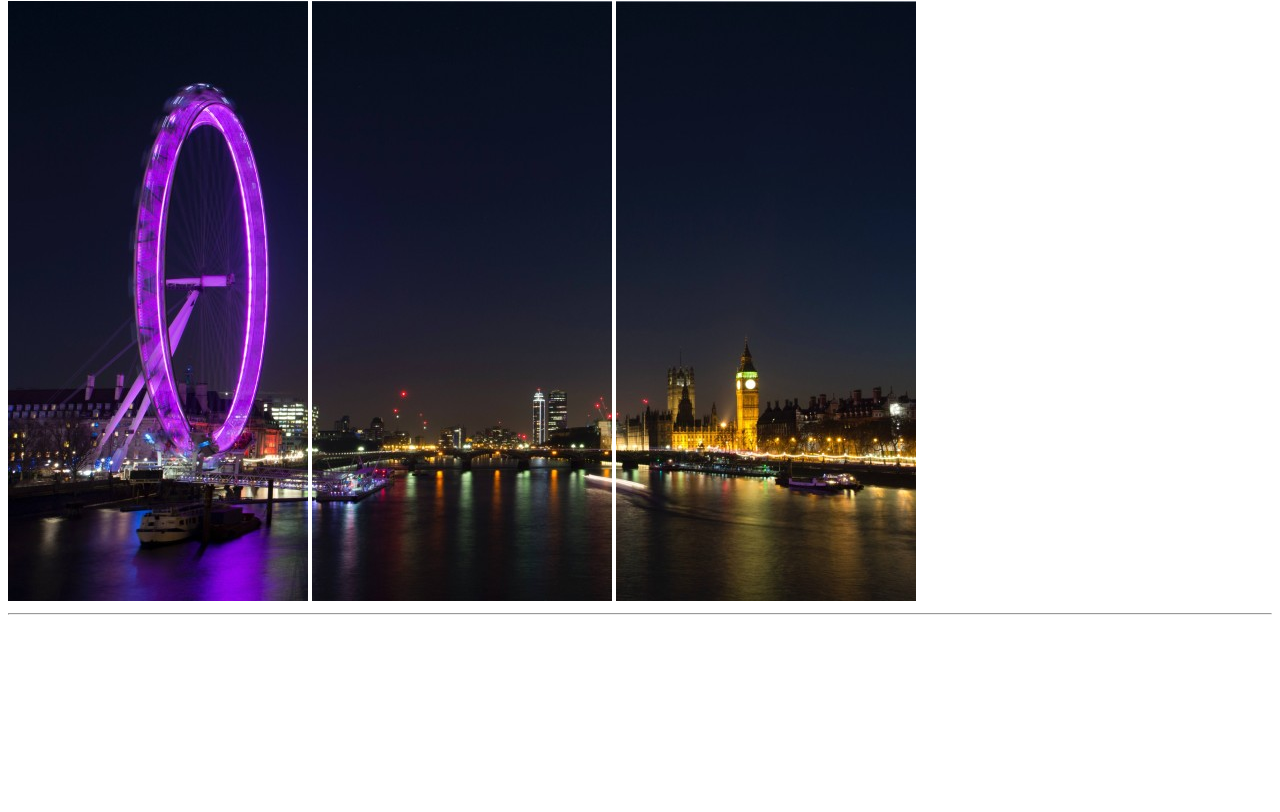
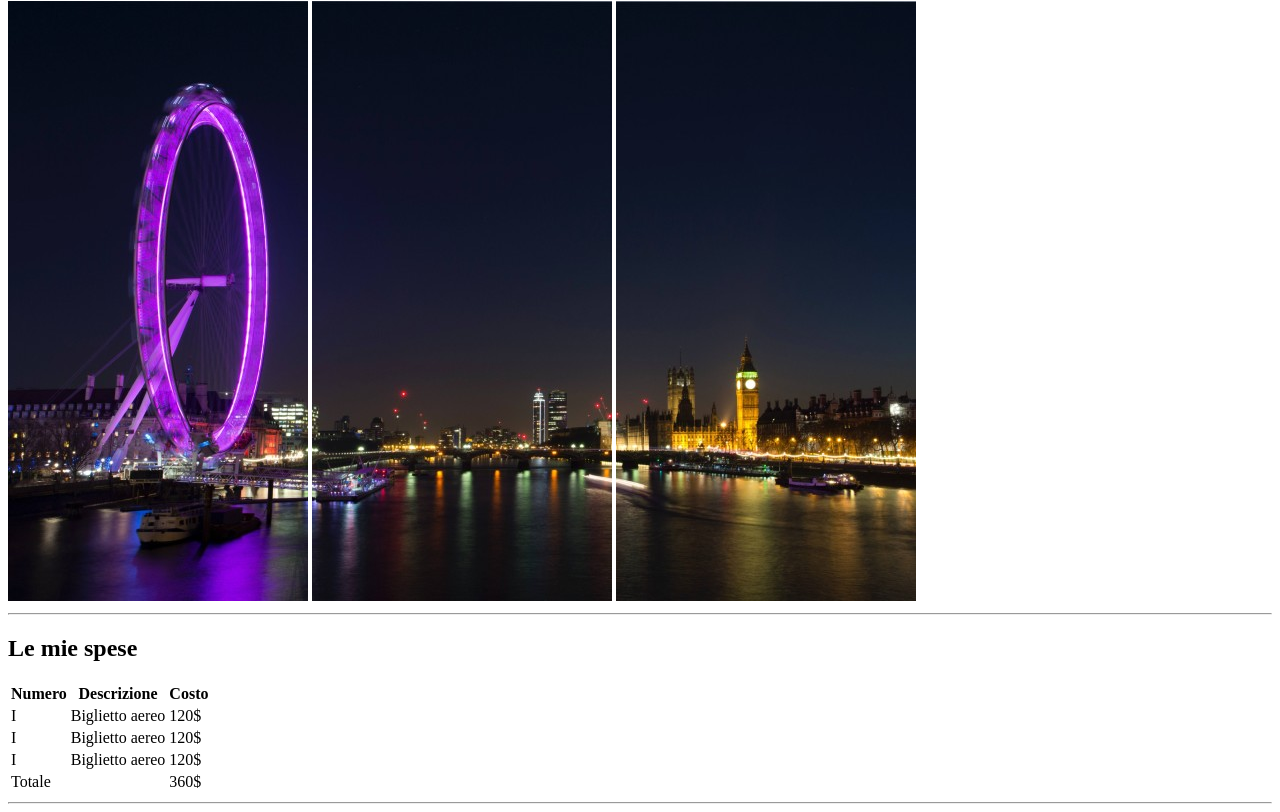
Before and after one commit to RubaCodes/html-london-trip, a plain HTML site: page index.html in a window 1280 px wide. Shown: the part 79-891 px from the top of the page. Before the commit the page ends 800 px from the top, so only its background shows below. Drawn offline with Linux system fonts and the light colour scheme.

Commit message:
Imprementazione Tabella

```diff
--- a/index.html
+++ b/index.html
@@ -16,7 +16,38 @@
     </header>
     <!-- Spese -->
     <section>
+        <h2>Le mie spese</h2>
+        <!-- Tabella spese -->
+        <table>
+            <thead>
+                <th>Numero</th>
+                <th>Descrizione</th>
+                <th>Costo</th>
+            </thead>
+            <tr>
+                <td>I</td>
+                <td>Biglietto aereo</td>
+                <td>120$</td>
+            </tr>
+            <tr>
+                <td>I</td>
+                <td>Biglietto aereo</td>
+                <td>120$</td>
+            </tr>
+            <tr>
+                <td>I</td>
+                <td>Biglietto aereo</td>
+                <td>120$</td>
+            </tr>
+            <tfoot>
+                <td>Totale</td>
+                <td></td>
+                <td>360$</td>
+            </tfoot>
 
+        </table>
+        <!-- /Tabella spese -->
+        <hr>
     </section>
     <!-- /Spese -->
     <!-- To do list -->
```
